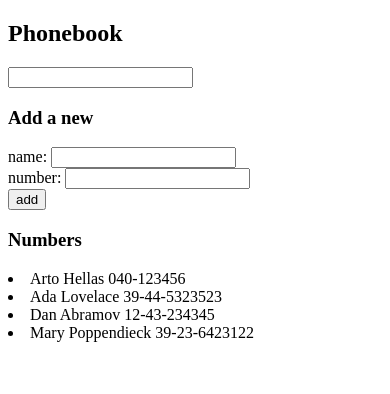
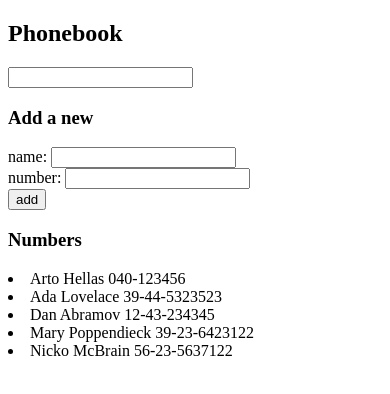
Before and after one commit to jmohrle/fso-part2, a React (Vite) app in the folder phonebook/: page / in a window 390 px wide. Shown: the top 394 px of the page. Built offline with nearby package versions, Linux system fonts and the light colour scheme; data requests are answered from the project's data file.

Commit message:
feat(phonebook):  phonebook step 6  (ex2.11)

```diff
--- /dev/null
+++ b/phonebook/db.json
@@ -0,0 +1,29 @@
+{
+  "persons":[
+    {
+      "name": "Arto Hellas",
+      "number": "040-123456",
+      "id": "1"
+    },
+    {
+      "name": "Ada Lovelace",
+      "number": "39-44-5323523",
+      "id": "2"
+    },
+    {
+      "name": "Dan Abramov",
+      "number": "12-43-234345",
+      "id": "3"
+    },
+    {
+      "name": "Mary Poppendieck",
+      "number": "39-23-6423122",
+      "id": "4"
+    },
+    {
+      "name": "Nicko McBrain",
+      "number": "56-23-5637122",
+      "id": "5"
+    }
+  ]
+}
--- a/phonebook/package.json
+++ b/phonebook/package.json
@@ -7,9 +7,11 @@
     "dev": "vite",
     "build": "vite build",
     "lint": "eslint .",
-    "preview": "vite preview"
+    "preview": "vite preview",
+    "server": "json-server -p 3001 db.json"
   },
   "dependencies": {
+    "axios": "^1.13.6",
     "react": "^19.2.4",
     "react-dom": "^19.2.4"
   },
@@ -22,6 +24,7 @@
     "eslint-plugin-react-hooks": "^7.0.1",
     "eslint-plugin-react-refresh": "^0.5.2",
     "globals": "^17.4.0",
+    "json-server": "^1.0.0-beta.13",
     "vite": "^8.0.0"
   }
 }
--- a/phonebook/src/App.jsx
+++ b/phonebook/src/App.jsx
@@ -1,15 +1,20 @@
-import { useState } from 'react'
+import { useEffect, useState } from 'react'
 import PersonForm from './components/PersonForm'
 import Persons from './components/Persons'
 import Filter from './components/Filter'
+import axios from 'axios'
 
 const App = () => {
-  const [persons, setPersons] = useState([
-    { name: 'Arto Hellas', number: '040-123456', id: 1 },
-    { name: 'Ada Lovelace', number: '39-44-5323523', id: 2 },
-    { name: 'Dan Abramov', number: '12-43-234345', id: 3 },
-    { name: 'Mary Poppendieck', number: '39-23-6423122', id: 4 }
-  ])
+  const [persons, setPersons] = useState([])
+
+  useEffect(() => {
+    axios
+      .get('http://localhost:3001/persons')
+      .then((response) => {
+        setPersons(response.data)
+      })
+  }, [])
+
   const [filterValue, setFilterValue] = useState('')
   const [newName, setNewName] = useState('')
   const [newNumber, setNewNumber] = useState('')
--- a/phonebook/src/main.jsx
+++ b/phonebook/src/main.jsx
@@ -1,24 +1,6 @@
 import ReactDOM from 'react-dom/client'
 import App from './App'
 
-const notes = [
-  {
-    id: 1,
-    content: 'HTML is easy',
-    important: true
-  },
-  {
-    id: 2,
-    content: 'Browser can execute only JavaScript',
-    important: false
-  },
-  {
-    id: 3,
-    content: 'GET and POST are the most important methods of HTTP protocol',
-    important: true
-  }
-]
-
 ReactDOM.createRoot(document.getElementById('root')).render(
-  <App notes={notes} />
+  <App />
 )
```
Also changed, not shown: 2 other files (tests, documents, lock files or other folders).
